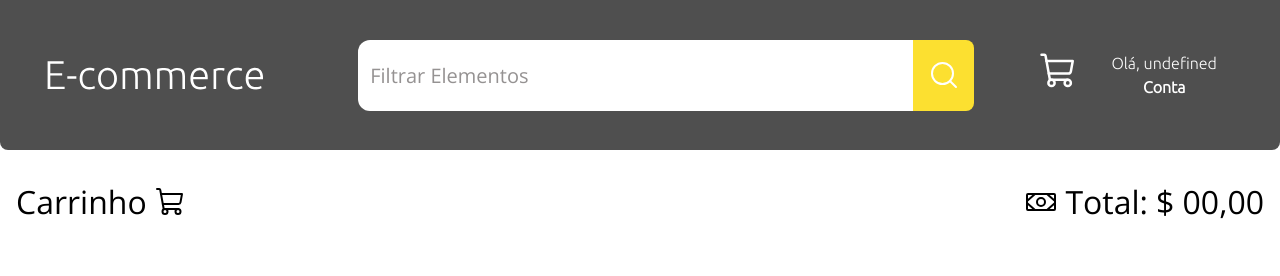
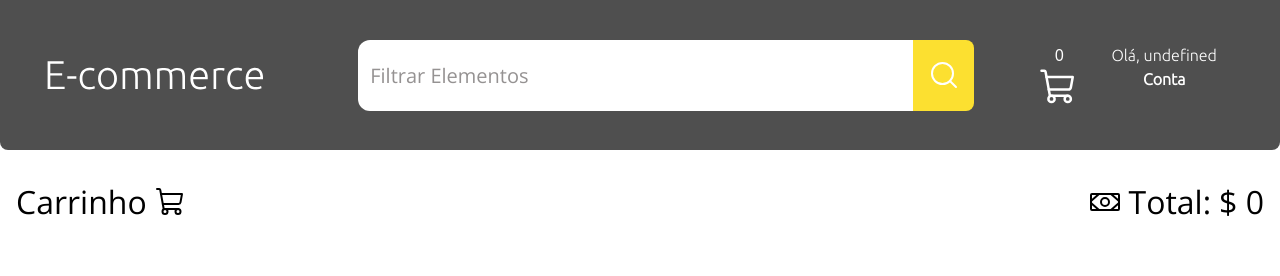
Before and after one commit to Carloss0002/shop-online, a React (Vite) app: page /cart in a window 1280 px wide. Shown: the top 276 px of the page. Built offline with nearby package versions, Linux system fonts and the light colour scheme; no server answers.

Commit message:
adicionando função no context

```diff
--- a/src/Context/user.tsx
+++ b/src/Context/user.tsx
@@ -10,8 +10,10 @@ type userState = {
 const typeContext = {
     signIn: (email:string, senha:string, name: string)=>{},
     signUp: (email:string, senha:string)=>{},
+    pushBuyProducts: (products:any)=>{},
     userInfo: {},
     loginUser: false,
+    buyComponents: []
 }
 
 type AuthProviderProps = {
@@ -21,6 +23,7 @@ type AuthProviderProps = {
 interface infoUser{
     userInfo: {},
     loginUser: boolean,
+    buyComponents: []
 }
 
 export const AuthContext = createContext(typeContext)
@@ -31,15 +34,15 @@ export const AuthProvider = ({children}:AuthProviderProps)=>{
     const [info, setUserInfo] = useState<infoUser>({
        userInfo: {},
        loginUser: false,
-
+       buyComponents: []
     })
 
-    let {userInfo, loginUser} = info
+    let {userInfo, loginUser, buyComponents} = info
 
     const redirect = useNavigate()
 
     useEffect(()=>{
-        onAuthStateChanged(Auth, (user:any) => setUserInfo({userInfo: user, loginUser: true}))
+        onAuthStateChanged(Auth, (user:any) => setUserInfo({...info,userInfo: user, loginUser: true}))
     }, [])
 
     async function signIn(email:string, senha:string, name:string){
@@ -61,7 +64,7 @@ export const AuthProvider = ({children}:AuthProviderProps)=>{
        await signInWithEmailAndPassword(Auth, email, senha)
        .then((user)=>{
 
-          setUserInfo({userInfo: user.user, loginUser: true, })
+          setUserInfo({...info,userInfo: user.user, loginUser: true, })
        })
        .catch((err)=>{
         console.log(err)
@@ -71,6 +74,9 @@ export const AuthProvider = ({children}:AuthProviderProps)=>{
        })
     }
 
+    function pushBuyProducts(products:any){
+       setUserInfo({...info, buyComponents: products})
+    }
 
     return(
         <AuthContext.Provider
@@ -79,6 +85,8 @@ export const AuthProvider = ({children}:AuthProviderProps)=>{
              signUp,
              userInfo,
              loginUser,
+             pushBuyProducts,
+             buyComponents
            }}
         >
           {children}
--- a/src/Models/Products.tsx
+++ b/src/Models/Products.tsx
@@ -4,7 +4,7 @@ export interface Products {
     price: number;
     description: string;
     category: Category;
-    images?: (string)[] | null;
+    images?: (string)[];
   }
   export interface Category {
     id: number;
--- a/src/components/Header/header.tsx
+++ b/src/components/Header/header.tsx
@@ -1,6 +1,7 @@
 import { User } from "firebase/auth"
 import { ShoppingCart } from "phosphor-react"
-import { InputHTMLAttributes, ReactNode, useContext, useEffect, useState } from "react"
+import { InputHTMLAttributes, ReactNode, useContext } from "react"
+import { useSelector } from "react-redux"
 import {Link} from 'react-router-dom'
 import { AuthContext } from "../../Context/user"
 import { Auth } from "../../Services/firebaseConnecting"
@@ -10,12 +11,10 @@ export interface IPropsHome extends InputHTMLAttributes<HTMLInputElement>{
    children:ReactNode
 }
 
-type ForState={
-    userName: User
-}
+export function Header({children,...props}:IPropsHome){
+    const {loginUser} = useContext(AuthContext)
 
-export function Header({children,...props}:IPropsHome){
-    const {loginUser, userInfo} = useContext(AuthContext)
+    const productsLength:object[] = useSelector((store:any)=>store.Cart.products)
 
     return(
         <header className="bg-gray-800 w-full h-[150px] rounded-b-lg flex justify-around items-center">
@@ -38,7 +37,8 @@ export function Header({children,...props}:IPropsHome){
                 {
                     loginUser ? (
                       <div className="flex">
-                        <Link to='/cart' className="px-4">
+                        <Link to='/cart' className="px-4 text-center text-white">
+                            <span>{productsLength.length}</span>
                           <ShoppingCart size={40} color={'#fff'}/>
                         </Link>
                         <div className="text-center px-4 text-white">
--- a/src/page/Home/Home.tsx
+++ b/src/page/Home/Home.tsx
@@ -82,7 +82,7 @@ export function Home(){
                 </div>
             </section>
             <section>
-                 <h2>Produtos para todos os gostos</h2>
+                 <h2 className="font-open mx-8">Recommended for you</h2>
 
 
 
@@ -91,7 +91,7 @@ export function Home(){
                        home.products.map(produtos=>
                         (
                           <CardELement.cardBorder key={produtos.id} onClick={()=>redirectForDetails(produtos.id, produtos.category.id)} className="w-64 border p-4 border-gray-900 rounded m-5 hover:cursor-pointer">
-                             <div className=" mb-3 flex justify-center w-56">
+                             <div className=" mb-3 w-56 overflow-hidden border max-h-40 rounded">
                                 {
                                     produtos.images?.map(item=>(
                                           <div key={item}>
--- a/src/page/buy/index.tsx
+++ b/src/page/buy/index.tsx
@@ -1,9 +1,13 @@
 import { Button } from "../../components/button/button";
 import { Header } from "../../components/Header/header";
 import {MagnifyingGlass} from 'phosphor-react'
+import {useContext} from 'react'
+import { AuthContext } from "../../Context/user";
 
 
 export function BuyProduct(){
+    const {buyComponents} = useContext(AuthContext)
+    console.log(buyComponents)
     return(
         <div>
             <Header>
--- a/src/page/carrinho/index.tsx
+++ b/src/page/carrinho/index.tsx
@@ -3,17 +3,36 @@ import { Button } from '../../components/button/button'
 import { MagnifyingGlass, ShoppingCart, Money } from "phosphor-react";
 import {useDispatch, useSelector} from 'react-redux'
 import { Products } from "../../Models/Products";
-import {remove} from '../../store/cartElement'
+import {remove} from '../../store/reducers/cartElement'
+import { useContext } from "react";
+import { AuthContext } from "../../Context/user";
+import { useNavigate } from "react-router-dom";
 
 
 export function Carrinho(){
     const product:Products[] = useSelector((store:any)=> store.Cart.products)
+    const {pushBuyProducts} = useContext(AuthContext)
+    const buyPage = useNavigate()
+
     console.log(product)
 
    const dispatch = useDispatch()
 
+   let valorTotal = product.reduce(calcularValorTotal, 0)
+
+   console.log(valorTotal)
+
    function excluir(id:number){
          dispatch(remove(id))
+   }
+
+   function calcularValorTotal(total:any, item:Products){
+       return total + (item.price)
+   }
+
+   function redirectForBuy(products:any){
+      pushBuyProducts(products)
+      buyPage('/Buy')
    }
 
     return(
@@ -41,7 +60,7 @@ export function Carrinho(){
                         Total:
                     </p>
                     <span className="pl-2">
-                        $ 00,00
+                        $ {valorTotal}
                     </span>
                  </div>
                </div>
@@ -50,21 +69,22 @@ export function Carrinho(){
                   {
                     product.map(productsCart=>{
                       let {id, images, title, price} = productsCart
-                      let image = images[0]
                       return(
                       <div className="border w-10/12 md:h-44 rounded-xl flex justify-between mt-3" key={id}>
-                        <div className="m-4 md:w-36 md:h-36 border rounded">
-                            <img src={image} alt={title} />
+                        <div className="m-4 md:w-36 md:max-h-36 overflow-hidden border rounded">
+                           {
+                              images?.map(image=><img className="h-full" src={image} alt={title} key={image}/>)
+                           }
                         </div>
                         <div className="self-center font-open text-sm font-light text-center">
                           <p>{title}</p>
                           <span>$ {price}</span>
                         </div>
                         <div className="m-4 text-white w-28 border self-center rounded">
-                            <Button className="w-full h-10">
+                            <Button className="w-full h-10 mb-4 rounded-md">
                               Buy
                             </Button>
-                            <Button className="w-full h-10" onClick={()=>excluir(id)}>
+                            <Button className="w-full h-10 rounded-md" onClick={()=>excluir(id)}>
                               Excluir
                             </Button>
                         </div>
@@ -73,7 +93,7 @@ export function Carrinho(){
                     })
                   }
 
-                    <Button className="w-full h-9 mt-3 rounded hover:bg-gold-700">
+                    <Button onClick={()=>redirectForBuy(product)} className="w-full h-9 mt-3 rounded hover:bg-gold-700">
                       buy all products
                     </Button>
                 </article>
--- a/src/page/categories/categories.tsx
+++ b/src/page/categories/categories.tsx
@@ -61,7 +61,7 @@ export function Categories(){
                                  className="w-64 border rounded-[10px] border-gray-900 p-4 m-5 hover:cursor-pointer"
                                  onClick={()=>redirectForDetail(id, category.id)}
                             >
-                                <div>
+                                <div className="max-h-40 rounded overflow-hidden">
                                     {
                                         images?.map(i=>(
                                             <img className="rounded" src={i} alt={title} key={i}/>
--- a/src/store/index.tsx
+++ b/src/store/index.tsx
@@ -1,5 +1,5 @@
 import {configureStore} from '@reduxjs/toolkit'
-import Cart from '../store/cartElement'
+import Cart from '../store/reducers/cartElement'
 
 
 export const store = configureStore({
--- a/src/store/cartElement.tsx
+++ b/src/store/reducers/cartElement.tsx
@@ -4,6 +4,7 @@ import {createSlice} from '@reduxjs/toolkit'
 
 let initialState:any = {
     products: [],
+
 }
 
 export const cartShopping = createSlice({
```
Also changed, not shown: src/page/details/Details.tsx (+10 -6 lines).
